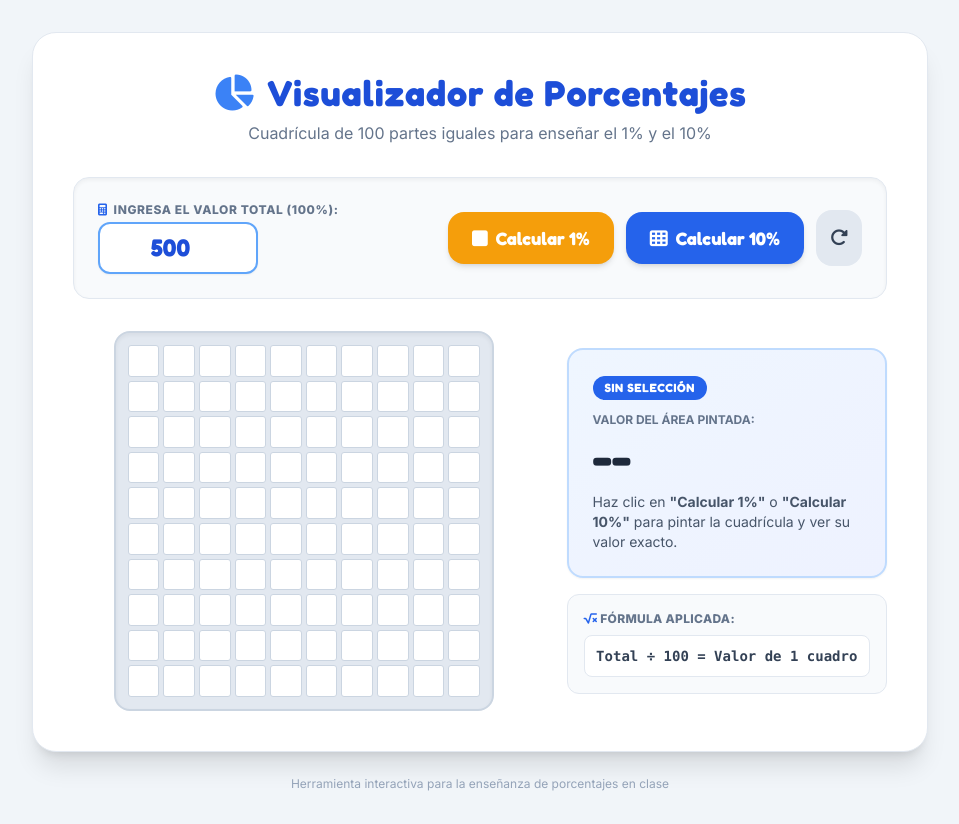
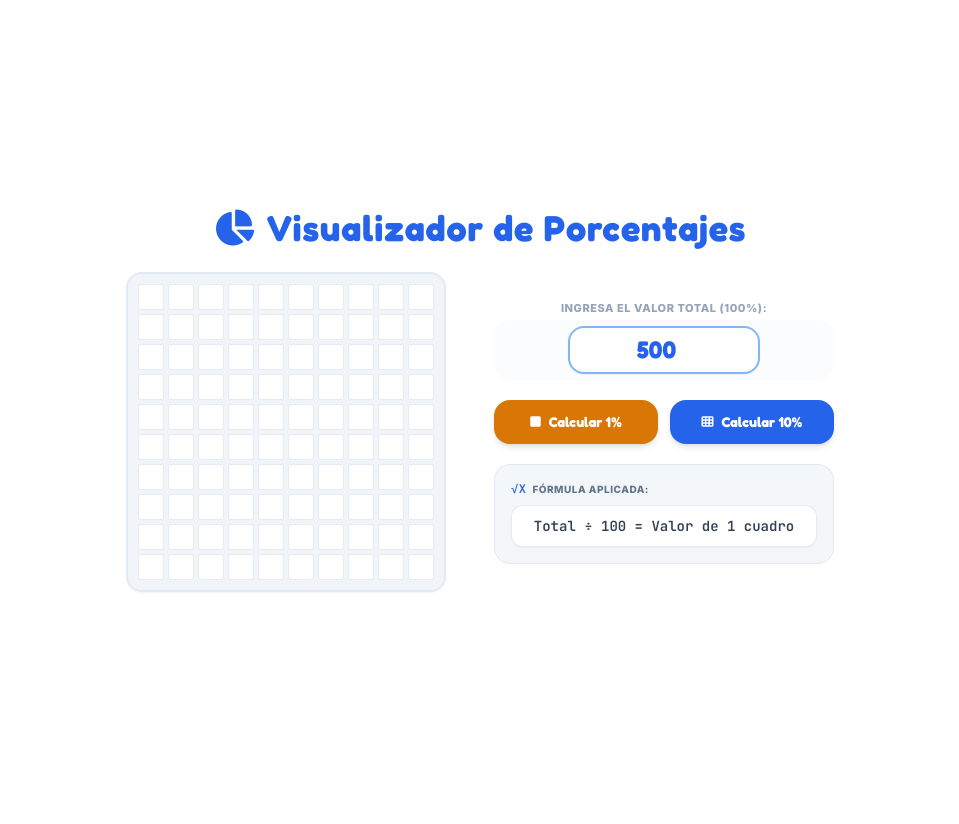
Before and after one commit to leninbarros/matematicas-interactivas, a plain HTML site: page porcentajes/index.html in a window 1280 px wide. Shown: the whole page, without its empty margins (160-1119 px from the left). After the commit the page ends 800 px from the top, so only its background shows below. Drawn offline with nearby package versions, Linux system fonts and the light colour scheme.

Commit message:
Update index.html

```diff
--- a/porcentajes/index.html
+++ b/porcentajes/index.html
@@ -3,13 +3,13 @@
 <head>
     <meta charset="UTF-8">
     <meta name="viewport" content="width=device-width, initial-scale=1.0">
-    <title>Explicador de Porcentajes 1% y 10%</title>
+    <title>Visualizador de Porcentajes</title>
     <!-- Tailwind CSS CDN -->
     <script src="https://cdn.tailwindcss.com"></script>
     <!-- FontAwesome para íconos -->
     <link rel="stylesheet" href="https://cdnjs.cloudflare.com/ajax/libs/font-awesome/6.4.0/css/all.min.css">
-    <!-- Google Fonts -->
-    <link href="https://fonts.googleapis.com/css2?family=Fredoka:wght@500;600;700&family=Inter:wght@400;600;700;800&display=swap" rel="stylesheet">
+    <!-- Google Fonts: Fredoka & Inter -->
+    <link href="https://fonts.googleapis.com/css2?family=Fredoka:wght@600;700&family=Inter:wght@500;600;700;800&family=JetBrains+Mono:wght@600&display=swap" rel="stylesheet">
     <script>
         tailwind.config = {
             theme: {
@@ -17,6 +17,7 @@
                     fontFamily: {
                         sans: ['Inter', 'sans-serif'],
                         display: ['Fredoka', 'sans-serif'],
+                        mono: ['JetBrains Mono', 'monospace'],
                     }
                 }
             }
@@ -24,111 +25,72 @@
     </script>
     <style>
         .grid-square {
-            transition: all 0.25s cubic-bezier(0.4, 0, 0.2, 1);
-        }
-        .highlight-pulse {
-            animation: pulse-scale 0.4s ease-out;
-        }
-        @keyframes pulse-scale {
-            0% { transform: scale(0.9); }
-            50% { transform: scale(1.05); }
-            100% { transform: scale(1); }
+            transition: all 0.2s ease-in-out;
         }
     </style>
 </head>
-<body class="bg-slate-100 text-slate-800 font-sans min-h-screen flex flex-col items-center justify-center p-4 md:p-8">
+<body class="bg-white text-slate-800 font-sans h-screen w-screen flex flex-col items-center justify-center p-4 md:p-6 overflow-hidden select-none">
 
-    <!-- Contenedor Principal de la Aplicación -->
-    <main class="w-full max-w-4xl bg-white rounded-3xl shadow-xl border border-slate-200 p-6 md:p-10 flex flex-col items-center gap-8">
+    <main class="w-full max-w-4xl flex flex-col items-center gap-6 my-auto">
 
-        <!-- Título -->
-        <header class="text-center space-y-2">
-            <h1 class="text-3xl md:text-4xl font-black font-display text-blue-700 tracking-wide flex items-center justify-center gap-3">
-                <i class="fa-solid fa-chart-pie text-blue-500"></i>
+        <!-- Título principal centrado -->
+        <header class="w-full flex items-center justify-center gap-3">
+            <i class="fa-solid fa-chart-pie text-3xl md:text-4xl text-blue-600"></i>
+            <h1 class="text-3xl md:text-4xl font-black font-display text-blue-600 tracking-wide text-center">
                 Visualizador de Porcentajes
             </h1>
-            <p class="text-sm md:text-base text-slate-500 font-medium">Cuadrícula de 100 partes iguales para enseñar el 1% y el 10%</p>
         </header>
 
-        <!-- CONTROLES SUPERIORES: Ingreso del Total y Botones -->
-        <section class="w-full bg-slate-50 p-6 rounded-2xl border border-slate-200 flex flex-col md:flex-row items-center justify-between gap-6 shadow-inner">
+        <!-- Contenedor Principal en 2 Columnas (A la izquierda Cuadrícula, a la derecha Controles) -->
+        <section class="w-full flex flex-col md:flex-row items-center justify-center gap-8 md:gap-12 max-w-3xl">
 
-            <!-- Casillero para ingresar el Total -->
-            <div class="flex flex-col items-center md:items-start gap-1">
-                <label for="total-input" class="text-xs font-extrabold uppercase tracking-wider text-slate-500 flex items-center gap-1.5">
-                    <i class="fa-solid fa-calculator text-blue-600"></i> Ingresa el Valor Total (100%):
-                </label>
-                <div class="flex items-center gap-2">
-                    <input id="total-input" type="number" value="500" min="1" step="any"
-                        class="w-40 bg-white border-2 border-blue-400 rounded-xl px-4 py-2 text-2xl font-black font-display text-blue-700 text-center shadow-sm focus:outline-none focus:ring-4 focus:ring-blue-100 transition-all">
-                </div>
-            </div>
-
-            <!-- Botones de Acción principales -->
-            <div class="flex flex-wrap items-center justify-center gap-3">
-
-                <!-- Botón 1% -->
-                <button onclick="calculatePercentage(1)"
-                    class="bg-amber-500 hover:bg-amber-600 active:scale-95 text-white font-black font-display px-6 py-3 rounded-2xl shadow-md hover:shadow-lg transition-all flex items-center gap-2 text-lg">
-                    <i class="fa-solid fa-square"></i>
-                    Calcular 1%
-                </button>
-
-                <!-- Botón 10% -->
-                <button onclick="calculatePercentage(10)"
-                    class="bg-blue-600 hover:bg-blue-700 active:scale-95 text-white font-black font-display px-6 py-3 rounded-2xl shadow-md hover:shadow-lg transition-all flex items-center gap-2 text-lg">
-                    <i class="fa-solid fa-table-cells"></i>
-                    Calcular 10%
-                </button>
-
-                <!-- Botón Reiniciar -->
-                <button onclick="resetGrid()"
-                    title="Reiniciar cuadrícula"
-                    class="bg-slate-200 hover:bg-slate-300 text-slate-700 font-bold p-3.5 rounded-2xl transition-all active:scale-95 text-lg">
-                    <i class="fa-solid fa-rotate-right"></i>
-                </button>
-            </div>
-        </section>
-
-        <!-- PANEL CENTRAL: CUADRÍCULA Y RESULTADOS -->
-        <section class="w-full grid grid-cols-1 md:grid-cols-12 gap-8 items-center">
-
-            <!-- Lado Izquierdo: Cuadrícula 10x10 -->
-            <div class="md:col-span-7 flex flex-col items-center">
-                <div class="relative w-full max-w-[340px] md:max-w-[380px] aspect-square bg-slate-200 p-3 rounded-2xl shadow-inner border-2 border-slate-300">
+            <!-- Columna Izquierda: Cuadrícula 10x10 -->
+            <div class="flex-1 flex justify-center w-full max-w-[320px]">
+                <div class="w-full aspect-square bg-slate-100 p-2.5 rounded-2xl border-2 border-slate-200/80 shadow-sm">
                     <div id="grid-container" class="grid grid-cols-10 grid-rows-10 gap-1 w-full h-full">
                         <!-- Cuadritos generados dinámicamente -->
                     </div>
                 </div>
             </div>
 
-            <!-- Lado Derecho: Explicación del Resultado -->
-            <div class="md:col-span-5 flex flex-col gap-4">
+            <!-- Columna Derecha: Controles alineados verticalmente -->
+            <div class="flex-1 flex flex-col items-center justify-center gap-5 w-full max-w-[340px]">
 
-                <!-- Tarjeta de Resultado Grande -->
-                <div id="result-card" class="bg-gradient-to-br from-blue-50 to-indigo-50 border-2 border-blue-200 p-6 rounded-2xl shadow-sm space-y-3">
-                    <span id="result-badge" class="px-3 py-1 bg-blue-600 text-white font-extrabold text-xs uppercase tracking-wider rounded-full inline-block font-display">
-                        Sin selección
-                    </span>
-
-                    <div class="space-y-1">
-                        <span class="text-xs font-bold text-slate-500 uppercase block">Valor del área pintada:</span>
-                        <div id="result-value" class="text-4xl md:text-5xl font-black font-display text-slate-800">
-                            --
-                        </div>
+                <!-- Entrada del Total -->
+                <div class="flex flex-col items-center w-full gap-1">
+                    <label for="total-input" class="text-[11px] font-extrabold uppercase tracking-wider text-slate-400 text-center">
+                        INGRESA EL VALOR TOTAL (100%):
+                    </label>
+                    <div class="w-full bg-slate-50/50 p-1.5 rounded-2xl flex justify-center">
+                        <input id="total-input" type="number" value="500" min="1" step="any"
+                            class="w-48 bg-white border-2 border-blue-400/80 rounded-2xl px-4 py-1.5 text-2xl font-black font-display text-blue-600 text-center shadow-sm focus:outline-none focus:ring-4 focus:ring-blue-100 transition-all">
                     </div>
-
-                    <p id="result-explanation" class="text-xs md:text-sm text-slate-600 leading-relaxed font-medium">
-                        Haz clic en <b>"Calcular 1%"</b> o <b>"Calcular 10%"</b> para pintar la cuadrícula y ver su valor exacto.
-                    </p>
                 </div>
 
-                <!-- Detalle Operatorio Paso a Paso -->
-                <div class="bg-slate-50 p-4 rounded-xl border border-slate-200 space-y-2">
-                    <span class="text-xs font-extrabold text-slate-500 uppercase tracking-wide block">
-                        <i class="fa-solid fa-square-root-variable text-blue-600"></i> Fórmula aplicada:
-                    </span>
-                    <div id="formula-box" class="text-sm font-mono font-bold text-slate-700 bg-white p-2.5 rounded-lg border border-slate-200 text-center">
+                <!-- Botones 1% y 10% de lado a lado -->
+                <div class="grid grid-cols-2 gap-3 w-full">
+                    <!-- Botón 1% -->
+                    <button onclick="calculatePercentage(1)"
+                        class="bg-[#d97706] hover:bg-[#b45309] active:scale-95 text-white font-black font-display px-3 py-3 rounded-2xl shadow-md hover:shadow-lg transition-all flex items-center justify-center gap-2 text-sm">
+                        <i class="fa-solid fa-square text-xs"></i>
+                        Calcular 1%
+                    </button>
+
+                    <!-- Botón 10% -->
+                    <button onclick="calculatePercentage(10)"
+                        class="bg-[#2563eb] hover:bg-[#1d4ed8] active:scale-95 text-white font-black font-display px-3 py-3 rounded-2xl shadow-md hover:shadow-lg transition-all flex items-center justify-center gap-2 text-sm">
+                        <i class="fa-solid fa-table-cells text-xs"></i>
+                        Calcular 10%
+                    </button>
+                </div>
+
+                <!-- Tarjeta de Fórmula Aplicada -->
+                <div class="w-full bg-[#f1f5f9]/80 border border-slate-200/80 p-4 rounded-2xl space-y-2">
+                    <div class="flex items-center gap-1.5 text-slate-500 font-extrabold text-[10px] uppercase tracking-wider">
+                        <span class="text-blue-600 font-mono text-xs">√x</span>
+                        <span>FÓRMULA APLICADA:</span>
+                    </div>
+                    <div id="formula-box" class="w-full bg-white border border-slate-200/80 rounded-xl py-2.5 px-2 text-center text-slate-700 font-mono text-xs md:text-sm font-semibold shadow-sm">
                         Total ÷ 100 = Valor de 1 cuadro
                     </div>
                 </div>
@@ -138,119 +100,79 @@
 
     </main>
 
-    <footer class="mt-6 text-xs text-slate-400 font-medium">
-        Herramienta interactiva para la enseñanza de porcentajes en clase
-    </footer>
-
-    <!-- JAVASCRIPT LÓGICA -->
+    <!-- JavaScript Lógica -->
     <script>
-        let currentTotal = 500;
-        let activeCount = 0;
+        let activePercentage = 0;
 
         const gridContainer = document.getElementById('grid-container');
         const totalInput = document.getElementById('total-input');
-        const resultBadge = document.getElementById('result-badge');
-        const resultValue = document.getElementById('result-value');
-        const resultExplanation = document.getElementById('result-explanation');
         const formulaBox = document.getElementById('formula-box');
 
-        // Construir la cuadrícula de 100 cuadrados al cargar
+        // Crear la cuadrícula de 100 casillas al inicio
         function initGrid() {
             gridContainer.innerHTML = '';
             for (let i = 1; i <= 100; i++) {
                 const sq = document.createElement('div');
                 sq.id = `sq-${i}`;
-                sq.className = 'grid-square rounded-[3px] bg-white border border-slate-300 flex items-center justify-center font-bold text-[9px] text-white select-none';
+                sq.className = 'grid-square rounded-[3px] bg-white border border-slate-200/80 flex items-center justify-center font-bold text-[8px] md:text-[9px] text-white select-none';
                 gridContainer.appendChild(sq);
             }
         }
 
-        // Obtener el valor del Total desde el input
+        // Obtener valor total del input
         function getTotal() {
             const val = parseFloat(totalInput.value);
             return isNaN(val) || val <= 0 ? 0 : val;
         }
 
-        // Calcular y pintar según el botón presionado (1 o 10)
+        // Formatear números para evitar demasiados decimales
+        function formatNum(num) {
+            return Number.isInteger(num) ? num.toString() : num.toFixed(2);
+        }
+
+        // Acción al hacer clic en 1% o 10%
         function calculatePercentage(percent) {
-            currentTotal = getTotal();
-            activeCount = percent;
+            activePercentage = percent;
+            const total = getTotal();
+            const valueOne = total / 100;
+            const valueTen = valueOne * 10;
 
-            const valueForOnePercent = currentTotal / 100;
-            const totalPaintedValue = valueForOnePercent * percent;
+            const formattedOne = formatNum(valueOne);
+            const formattedTen = formatNum(valueTen);
 
-            // Formatear números para pantalla limpia (sin demasiados decimales flotantes)
-            const formattedOne = Number.isInteger(valueForOnePercent) ? valueForOnePercent : valueForOnePercent.toFixed(2);
-            const formattedTotal = Number.isInteger(totalPaintedValue) ? totalPaintedValue : totalPaintedValue.toFixed(2);
-
-            // Actualizar Cuadrícula
+            // Actualizar el estado y color de las casillas
             for (let i = 1; i <= 100; i++) {
                 const sq = document.getElementById(`sq-${i}`);
                 if (i <= percent) {
                     if (percent === 1) {
-                        sq.className = 'grid-square rounded-[3px] bg-amber-500 border border-amber-600 flex items-center justify-center font-extrabold text-[10px] md:text-xs text-white shadow-md highlight-pulse';
-                        sq.textContent = formattedOne; // Mostrar el valor dentro de la casilla
+                        sq.className = 'grid-square rounded-[3px] bg-[#d97706] border border-amber-700 flex items-center justify-center font-extrabold text-[9px] text-white shadow-sm';
+                        sq.textContent = formattedOne;
                     } else {
-                        sq.className = 'grid-square rounded-[3px] bg-blue-600 border border-blue-700 flex items-center justify-center font-bold text-[8px] md:text-[9px] text-white shadow-sm highlight-pulse';
-                        sq.textContent = formattedOne; // Mostrar el valor unitario en cada una
+                        sq.className = 'grid-square rounded-[3px] bg-[#2563eb] border border-blue-700 flex items-center justify-center font-extrabold text-[8px] text-white shadow-sm';
+                        sq.textContent = formattedOne;
                     }
                 } else {
-                    sq.className = 'grid-square rounded-[3px] bg-white border border-slate-300 flex items-center justify-center font-bold text-[9px] text-white';
+                    sq.className = 'grid-square rounded-[3px] bg-white border border-slate-200/80 flex items-center justify-center font-bold text-[8px] text-white';
                     sq.textContent = '';
                 }
             }
 
-            // Actualizar Textos y Explicación
+            // Actualizar texto de la fórmula según la selección
             if (percent === 1) {
-                resultBadge.className = "px-3 py-1 bg-amber-500 text-white font-extrabold text-xs uppercase tracking-wider rounded-full inline-block font-display";
-                resultBadge.textContent = "1% Calculado (1 Cuadro)";
-                resultValue.className = "text-4xl md:text-5xl font-black font-display text-amber-600";
-                resultValue.textContent = formattedTotal;
-
-                resultExplanation.innerHTML = `
-                    Al dividir el Total de <b>${currentTotal}</b> entre 100 partes iguales,
-                    <b>1 solo cuadro (el 1%)</b> equivale exactamente a <span class="text-amber-600 font-bold">${formattedTotal}</span>.
-                `;
-
-                formulaBox.innerHTML = `${currentTotal} ÷ 100 = <span class="text-amber-600">${formattedTotal}</span>`;
+                formulaBox.innerHTML = `${total} ÷ 100 = <span class="text-[#d97706] font-bold">${formattedOne}</span> (1%)`;
             } else if (percent === 10) {
-                resultBadge.className = "px-3 py-1 bg-blue-600 text-white font-extrabold text-xs uppercase tracking-wider rounded-full inline-block font-display";
-                resultBadge.textContent = "10% Calculado (10 Cuadros)";
-                resultValue.className = "text-4xl md:text-5xl font-black font-display text-blue-700";
-                resultValue.textContent = formattedTotal;
-
-                resultExplanation.innerHTML = `
-                    Pintamos <b>10 cuadros de 100</b>. Si cada cuadro vale <b>${formattedOne}</b>,
-                    el conjunto de los 10 cuadros (el 10%) suma un valor total de <span class="text-blue-700 font-bold">${formattedTotal}</span>.
-                `;
-
-                formulaBox.innerHTML = `(${currentTotal} ÷ 100) × 10 = <span class="text-blue-700">${formattedTotal}</span>`;
+                formulaBox.innerHTML = `${total} ÷ 10 = <span class="text-[#2563eb] font-bold">${formattedTen}</span> (10%)`;
             }
         }
 
-        // Limpiar la cuadrícula
-        function resetGrid() {
-            for (let i = 1; i <= 100; i++) {
-                const sq = document.getElementById(`sq-${i}`);
-                sq.className = 'grid-square rounded-[3px] bg-white border border-slate-300 flex items-center justify-center font-bold text-[9px] text-white';
-                sq.textContent = '';
-            }
-            resultBadge.className = "px-3 py-1 bg-slate-400 text-white font-extrabold text-xs uppercase tracking-wider rounded-full inline-block font-display";
-            resultBadge.textContent = "Sin selección";
-            resultValue.className = "text-4xl md:text-5xl font-black font-display text-slate-800";
-            resultValue.textContent = "--";
-            resultExplanation.innerHTML = 'Haz clic en <b>"Calcular 1%"</b> o <b>"Calcular 10%"</b> para pintar la cuadrícula y ver su valor exacto.';
-            formulaBox.textContent = 'Total ÷ 100 = Valor de 1 cuadro';
-        }
-
-        // Escuchar cambios en el input del Total para actualizar en tiempo real si ya había selección
+        // Escuchar cambios en el input del total para recalcular automáticamente
         totalInput.addEventListener('input', () => {
-            if (activeCount > 0) {
-                calculatePercentage(activeCount);
+            if (activePercentage > 0) {
+                calculatePercentage(activePercentage);
             }
         });
 
-        // Inicializar al cargar
+        // Inicializar al cargar la página
         window.addEventListener('DOMContentLoaded', () => {
             initGrid();
         });
```
